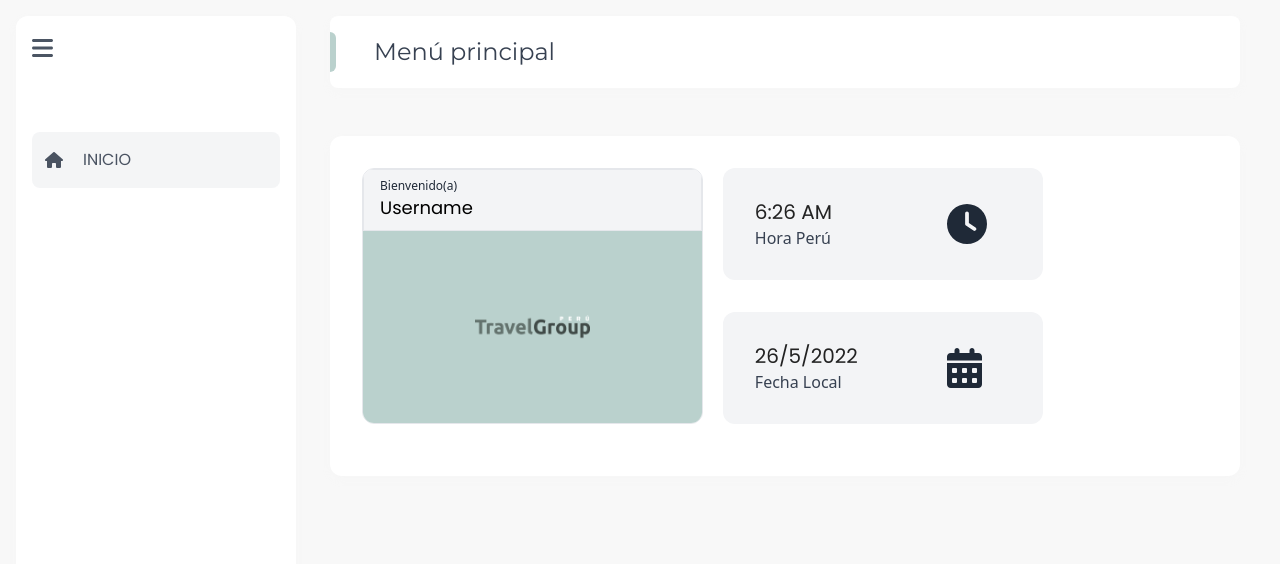
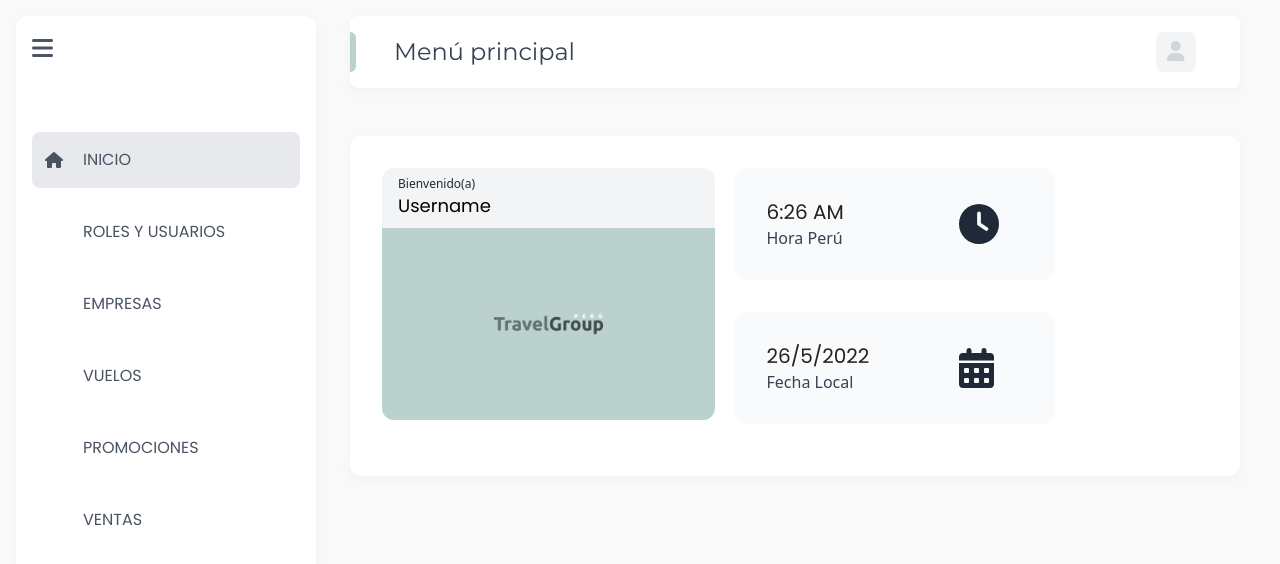
Before and after one commit to franco-rg/TravelGroupWebApp, a React (Create React App) app: page /inicio in a window 1280 px wide. Shown: the top 564 px of the page. Built offline with nearby package versions, Linux system fonts and the light colour scheme.

Commit message:
cambios domingo

```diff
--- a/src/components/shared/DropdownUser.js
+++ b/src/components/shared/DropdownUser.js
@@ -6,25 +6,28 @@ const Dropdown = () => {
 
     const handleClick = () => {
         setShowOptions(!showOptions);
-    }
+    };
 
     return (
         <div>
             <div className="relative inline-block text-left">
                 <div className="flex items-center">
-                    <button type="button" onClick={handleClick} className="font-medium cursor-pointer text-gray-50 justify-center w-full px-4 py-2" id="menu-button" aria-expanded="true" aria-haspopup="true">
-                        Usuario
-                        <FontAwesomeIcon icon="fa-solid fa-angle-down" className='pl-4' />
+                    <button type="button" onClick={handleClick} className="cursor-pointer bg-gray-100 rounded-md justify-center w-10 h-10" id="menu-button" aria-expanded="true" aria-haspopup="true">
+                        <FontAwesomeIcon icon="fa-solid fa-user" className='text-gray-300 text-xl' />
                     </button>
                 </div>
-
                 {showOptions &&
                     (
-                        <div className="origin-top-right absolute right-0 w-72 rounded-md shadow-lg bg-menu focus:outline-none z-40 mt-6" role="menu" aria-orientation="vertical" aria-labelledby="menu-button" tabIndex="-1">
-                            <div className="py-4 flex flex-col items-start gap-y-3 px-6 z-50" role="none">
-                                <button className="text-gray-100 font-semibold poppins block text-sm cursor-pointer" role="menuitem" tabIndex="-1" id="menu-item-0">Ir al indice de Módulos</button>
-                                <button className="text-gray-100 font-semibold poppins block text-sm cursor-pointer" role="menuitem" tabIndex="-1" id="menu-item-1">Cambiar Contraseña</button>
-                                <button className="text-gray-100 font-semibold poppins block text-sm opacity-80 cursor-pointer hover:opacity-100 hover:transition-all duration-300" role="menuitem" tabIndex="-1" id="menu-item-2">Cerrar Sesión</button>
+                        <div className={"absolute w-64 py-10 opacity-0 rounded-xl shadow-md bg-white focus:outline-none z-40 mt-8 transition-all duration-300 ease-in-out ".concat(showOptions ? "opacity-100" : "")} role="menu" aria-orientation="vertical" aria-labelledby="menu-button" tabIndex="-1" style={{ right: '-2.8rem' }}>
+                            <div className="w-full flex flex-col items-center gap-2 pb-4">
+                                <button type="button" className="cursor-pointer rounded-md justify-center w-10 h-10" id="menu-button" aria-expanded="true" aria-haspopup="true" style={{ background: "#BAD1CD" }}>
+                                    <FontAwesomeIcon icon="fa-solid fa-user" className='text-white text-xl' />
+                                </button>
+                                <label>USUARIO USUARIO</label>
+                            </div>
+                            <div className="py-2 flex flex-col items-start gap-y-3 px-6 z-50" role="none">
+                                <button className="text-gray-500 font-medium poppins block text-sm cursor-pointer" role="menuitem" tabIndex="-1" id="menu-item-0">Opciones de Perfil</button>
+                                <button className="text-gray-500 font-medium poppins block text-sm opacity-80 cursor-pointer hover:opacity-100 hover:transition-all duration-300" role="menuitem" tabIndex="-1" id="menu-item-2">Cerrar Sesión</button>
                             </div>
                         </div>
                     )
--- a/src/components/shared/Header.js
+++ b/src/components/shared/Header.js
@@ -1,42 +1,25 @@
+import React from 'react';
+import DropdownUser from '../shared/DropdownUser';
+
+
 const Header = ({
-    title,
-    breadcrums,
-    data = {}
+    title
 }) => {
-    const pageItems = () => {
-        const longitud = breadcrums.length;
-        return breadcrums.map((item, index) =>
-            <li key={item.id}>
-                <a href={typeof (item.url) === 'function' ? item.url(data) : item.url} className="text-gray-400 no-underline mx-0 px-0 hover:text-gray-900 hover:no-underline hover:font-bold">
-                    {((longitud - 1) != index && longitud > 1) ? (
-                        <>
-                            {item.name}
-                            <span className="mx-1 font-medium hover:text-gray-400">/</span>
-                        </>
-                    ) : (
-                        <>
-                            {item.name}
-                        </>
-                    )}
-                </a>
-            </li>
-        );
-    }
     return (
         <div className="mx-3 mt-4 sm:mx-8 lg:mx-10 px-6 bg-white h-14 py-9 relative shadow-beautiful rounded-lg">
             {/* className= " bg-menu" */}
             <div className="h-full px-2 m-auto md:px-8 lg:px-5">
                 <div className="flex flex-col-reverse items-center justify-center h-full gap-2 sm:flex-row sm:gap-0 sm:justify-between">
-                    <div>
-                        <ul className="flex items-center gap-1 breadcrumbs pull-left">
+                    <div className='flex justify-between w-full'>
+                        <ul className="flex items-center gap-1 breadcrumbs">
                             <li key="99"><h1 className="text-xl font-normal text-gray-700 select-none text lg:text-2xl montserrat mr-4">{title}</h1></li>
-                            {breadcrums ? pageItems() : <></>}
                         </ul>
+                        <DropdownUser />
                     </div>
                 </div>
             </div>
             <div className='absolute w-1.5 h-full top-0 left-0 py-4'>
-                <div className='w-full h-full rounded-r-md' style={{background: '#BAD1CD'}}></div>
+                <div className='w-full h-full rounded-r-md' style={{ background: '#BAD1CD' }}></div>
             </div>
         </div>
     );
--- a/src/components/shared/NavMenu.js
+++ b/src/components/shared/NavMenu.js
@@ -1,6 +1,6 @@
 import { FontAwesomeIcon } from "@fortawesome/react-fontawesome";
 import React, { useState } from "react";
-import logo from "../../assets/img/logoynombre.svg";
+import { BreadcrumbsNavBar } from '../../router/routesNavBar';
 
 const NavMenu = () => {
     const [toggle, setToggle] = useState(true);
@@ -12,48 +12,43 @@ const NavMenu = () => {
     const [ubicacionActual, setUbicacionActual] = useState(0);
     window.addEventListener('scroll', function () {
         setUbicacionActual(window.pageYOffset);
-    })
+    });
+
+    const pageItems = () => {
+        return BreadcrumbsNavBar.map((item) =>
+            <button key={item.id} className="hover:bg-gray-50 duration-300 transition-all w-full py-4 rounded-lg my-4">
+                <div className="ml-2 overflow-hidden w-7"></div>
+                <span className="uppercase links_name poppins text-gray-700">{item.name}</span>
+            </button>
+        );
+    }
 
     return (
         <>
-            <nav
-                className={"slider bg-white m-4 z-50 rounded-xl top-0 left-0 text-white fixed shadow-beautiful transition-all duration-300 ease-in-out active".concat(
-                    toggle ? "" : "active"
-                )}
-            >
-                <div className={toggle ? "absolute w-8 top-4 left-4" : "fixed left-2 top-8"}>
+            {console.log(toggle)}
+            <nav className={"slider bg-white z-50 rounded-xl top-0 left-0 text-white fixed shadow-beautiful transition-all duration-500 mx-4 ease-in-out ".concat(toggle ? "active my-4 h-96vh" : "my-10 h-88vh")}>
+                <div className={toggle ? "absolute w-8 top-4 left-4 transition-opacity" : "fixed left-0 ml-1 top-8 bg-white rounded-sm px-1.5 shadow-beautiful"}>
                     <button
                         id="btnOpen"
                         onClick={() => {
                             toggleNavBar();
                         }}
-                        className={"btn-openMenu sticky top-0 text-2xl cursor-pointer transition-all duration-75 ease-in-out ".concat((ubicacionActual > 50) ? "mostrarBtnNavbar" : "")}
-                    >
+                        className={"btn-openMenu sticky top-0 text-2xl cursor-pointer transition-all duration-75 ease-in-out ".concat((ubicacionActual > 50) ? "mostrarBtnNavbar" : "")}>
                         <FontAwesomeIcon
                             icon="fa-solid fa-bars"
-                            className="text-gray-600 transition-all duration-300"
+                            className={"text-gray-600 transition-all duration-300 ".concat(toggle ? '' : 'text-xl')}
                         />
-                        {/* <FontAwesomeIcon
-              icon="fa-solid fa-xmark"
-              id="btnOpen"
-              className="absolute flex text-gray-600 mx-1 transition-all duration-300 top-2"
-            /> */}
                     </button>
                 </div>
                 <ul className="overflow-hidden nav_list h-3/4 mt-20">
-                    <li
-                        key="_1"
-                        className="py-5 cursor-pointer opacity-90 m-4"
-                    // onClick={() => {
-                    //   handleClick("/");
-                    // }}
-                    >
-                        <button className="bg-gray-100 w-full py-4 rounded-lg">
+                    <li key="_1" className="py-5 opacity-90 m-4">
+                        <button className="bg-gray-200 w-full py-4 rounded-lg">
                             <div className="ml-2 overflow-hidden w-7">
                                 <FontAwesomeIcon icon="fa-solid fa-house" className="text-gray-700" />
                             </div>
                             <span className="uppercase links_name poppins text-gray-700">Inicio</span>
                         </button>
+                        {BreadcrumbsNavBar ? pageItems() : <></>}
                     </li>
                 </ul>
             </nav>
--- /dev/null
+++ b/src/router/routesNavBar.js
@@ -0,0 +1,24 @@
+const BreadcrumbsNavBar = [
+    {
+        id: "1",
+        name: "Roles y Usuarios"
+    },
+    {
+        id: "2",
+        name: "Empresas"
+    },
+    {
+        id: "3",
+        name: "Vuelos"
+    },
+    {
+        id: "4",
+        name: "Promociones"
+    },
+    {
+        id: "5",
+        name: "Ventas"
+    },
+]
+
+export { BreadcrumbsNavBar }
--- a/src/styles-others.css
+++ b/src/styles-others.css
@@ -2,7 +2,7 @@
 @import url('https://fonts.googleapis.com/css2?family=Montserrat:ital,wght@0,100;0,200;0,300;0,400;0,500;0,600;0,700;0,800;1,100;1,200;1,300;1,400;1,500;1,600;1,700&display=swap');
 
 body {
-  background-color: #F8F8F8 !important;
+  background-color: #F9F9F9 !important;
 }
 
 /* width */
@@ -18,11 +18,13 @@ body {
 /* Handle */
 ::-webkit-scrollbar-thumb {
   background: #888;
+  border-radius: 6px;
+  border-right: 1px solid #f1f1f1;
 }
 
 /* Handle on hover */
 ::-webkit-scrollbar-thumb:hover {
-  background: #555;
+  background: rgb(148, 148, 148);
 }
 
 /* General */
@@ -67,7 +69,18 @@ body {
 .slider {
   width: 280px;
   left: -300px;
+}
+
+.h-96vh {
   height: 96vh;
+}
+
+.h-88vh {
+  height: 88vh;
+}
+
+.transition-beautiful {
+  transition-timing-function: cubic-bezier(1, 0, 0.48, 0.75);
 }
 
 .slider ul li button {
@@ -77,7 +90,7 @@ body {
 }
 
 .slider.active {
-  width: 280px;
+  width: 300px;
   left: 0;
 }
 
@@ -121,8 +134,8 @@ body {
 }
 
 .slider.active~.content-page {
-  width: calc(100% - 290px);
-  left: 290px;
+  width: calc(100% - 310px);
+  left: 310px;
 }
 
 .slider.active>.nav_list {
@@ -700,5 +713,10 @@ select {
 }
 
 .shadow-beautiful {
-  box-shadow: 0px 4px 10px rgba(224, 224, 224, 0.075)
+  box-shadow: 0px 4px 10px rgba(224, 224, 224, 0.233)
 }
+
+/* show options */
+.true-show > .viewOptions {
+  opacity: 1;
+}
--- a/src/views/home/Home.jsx
+++ b/src/views/home/Home.jsx
@@ -16,8 +16,8 @@ const Home = () => {
           data-tab-content
         >
           <div className="col-span-5">
-                        <div className="rounded-xl overflow-hidden border border-gray-200">
-                            <div className="bg-gray-100 px-4 py-2 border">
+            <div className="rounded-xl overflow-hidden">
+              <div className="bg-gray-100 px-4 py-2">
                 <p className="text-xs text-gray-800 font-medium">
                   Bienvenido(a)
                 </p>
@@ -37,7 +37,7 @@ const Home = () => {
             </div>
           </div>
           <div className="flex-wrap gap-10">
-                        <div className="relative w-80 mb-8 bg-gray-100 rounded-xl h-28 flex justify-center items-center gap-3">
+            <div className="relative w-80 mb-8 bg-gray-50 rounded-xl h-28 flex justify-center items-center gap-3">
               <div className="left-8 absolute">
                 <DateTime hora={true} color="#222" />
                 <p className="text-gray-700">Hora Perú</p>
@@ -50,7 +50,7 @@ const Home = () => {
                 />
               </div>
             </div>
-                        <div className="relative w-80 bg-gray-100 rounded-xl h-28 flex justify-center items-center gap-3">
+            <div className="relative w-80 bg-gray-50 rounded-xl h-28 flex justify-center items-center gap-3">
               <div className="left-8 absolute">
                 <DateTime fecha={true} color="#222" />
                 <p className="text-gray-700">Fecha Local</p>
```
Lines whose indentation alone changed are shown as unchanged.
